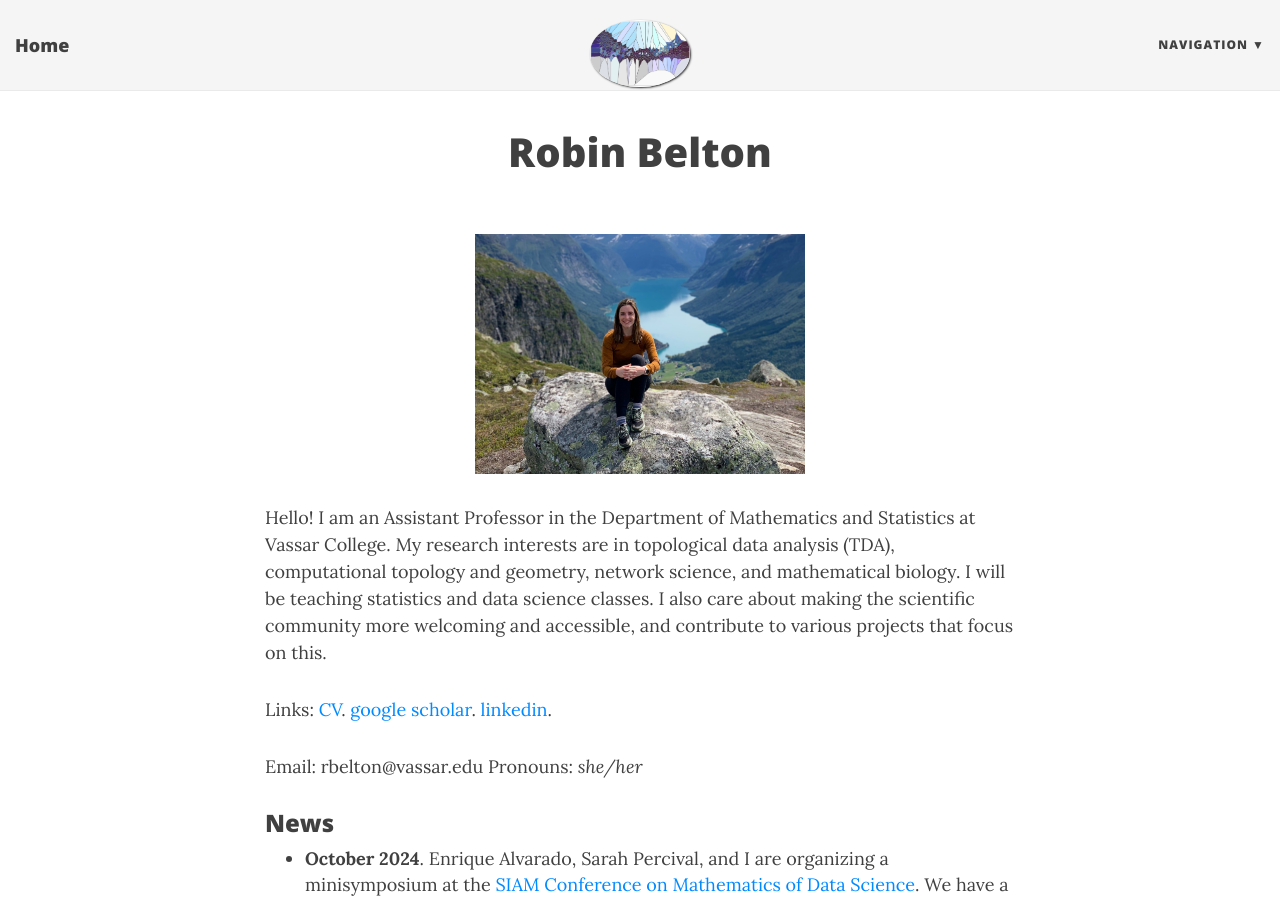
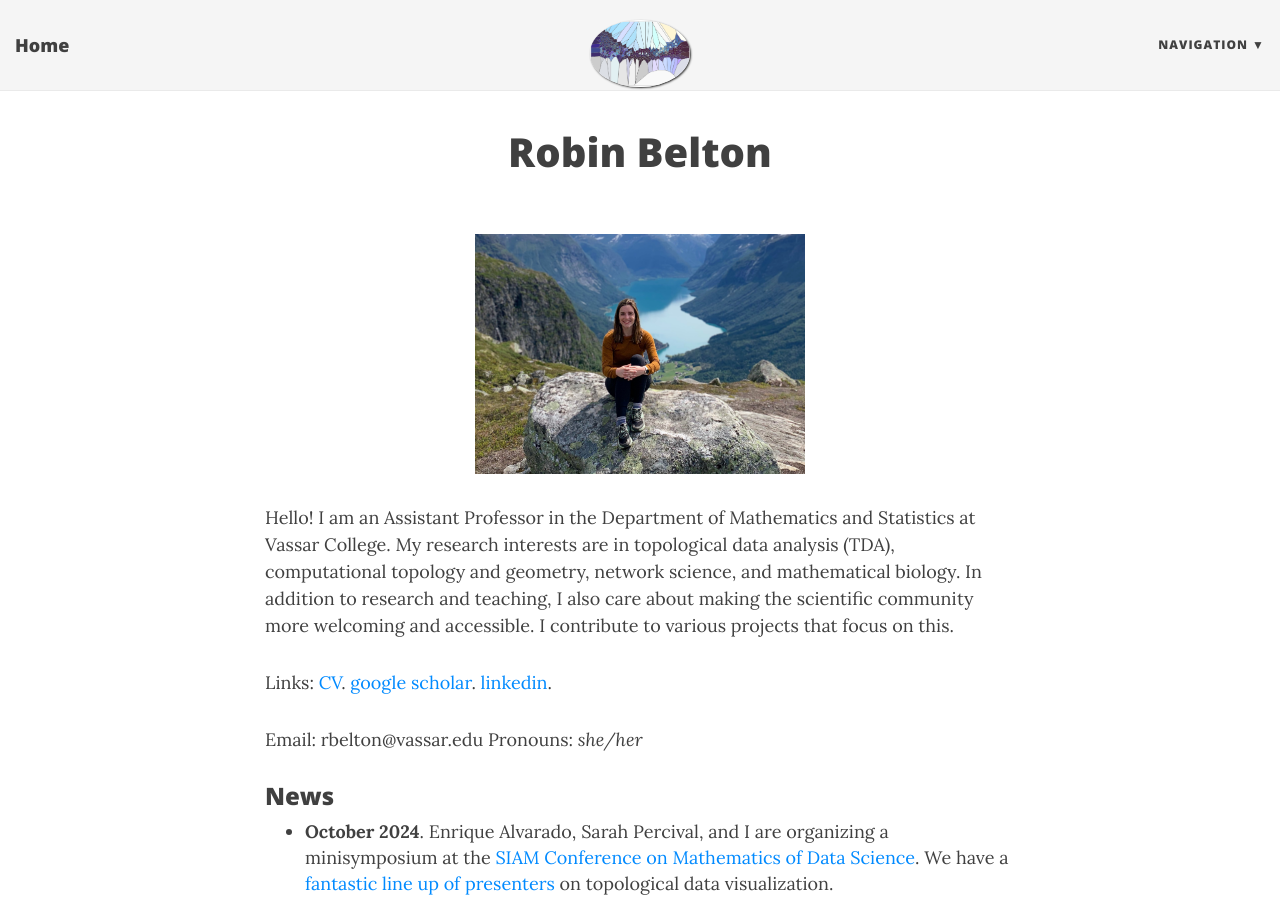
Before and after one commit to robinbelton/robinbelton.github.io, a Jekyll site: the page built from index.html, in a window 1280 px wide and 900 px high. Built offline with Jekyll 4.4.1, drawn with Linux system fonts in a browser that asks for light colours; nearby versions of some CDN libraries; the list of posts is cut into pages by our own code.

Commit message:
Edit homepage

```diff
--- a/index.html
+++ b/index.html
@@ -8,7 +8,7 @@
 <p style="text-align:center;"><img src="robin-norway.JPG" width = "330" height = "240">
 
 <p>
-Hello! I am an Assistant Professor in the Department of Mathematics and Statistics at Vassar College. My research interests are in topological data analysis (TDA), computational topology and geometry, network science, and mathematical biology. I will be teaching statistics and data science classes. I also care about making the scientific community more welcoming and accessible, and contribute to various projects that focus on this.
+Hello! I am an Assistant Professor in the Department of Mathematics and Statistics at Vassar College. My research interests are in topological data analysis (TDA), computational topology and geometry, network science, and mathematical biology. In addition to research and teaching, I also care about making the scientific community more welcoming and accessible. I contribute to various projects that focus on this.
 </p>
 
 <p> Links: <a href="http://robinbelton.github.io//BeltonCVwebsite.pdf">CV</a>.  <a href="https://scholar.google.com/citations?user=v_c8ueIAAAAJ&hl=en&oi=ao">google scholar</a>.
```
